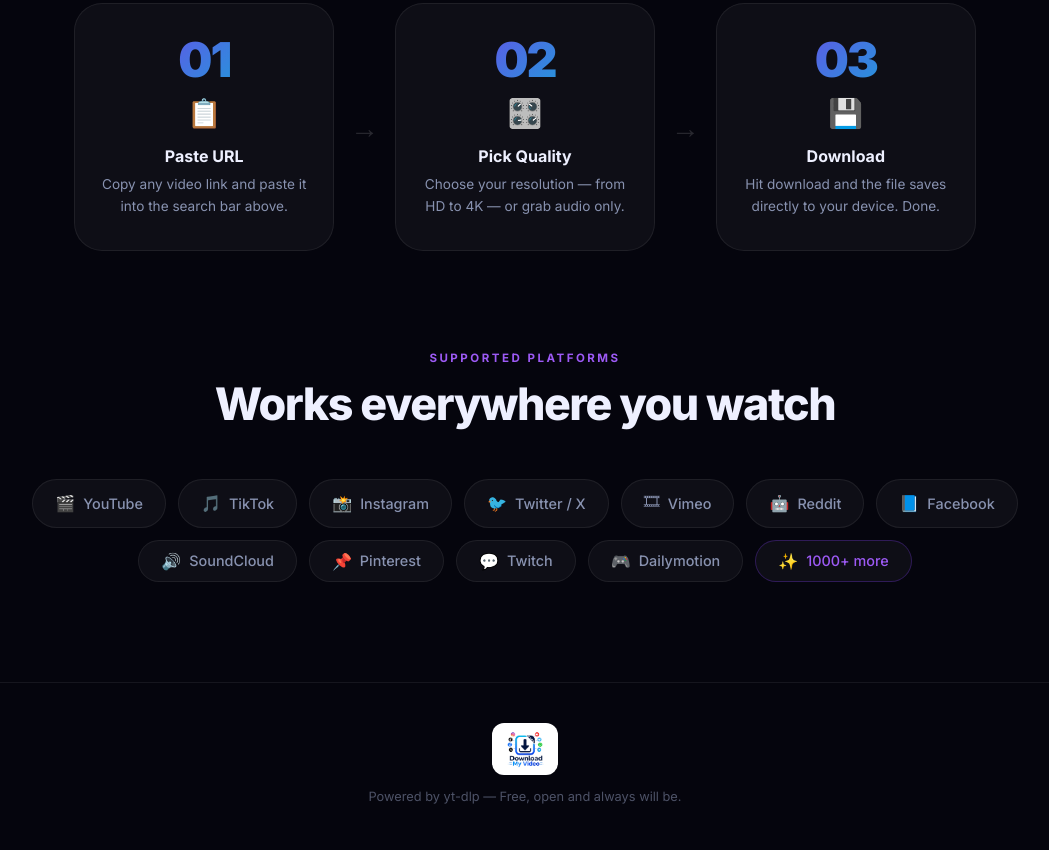
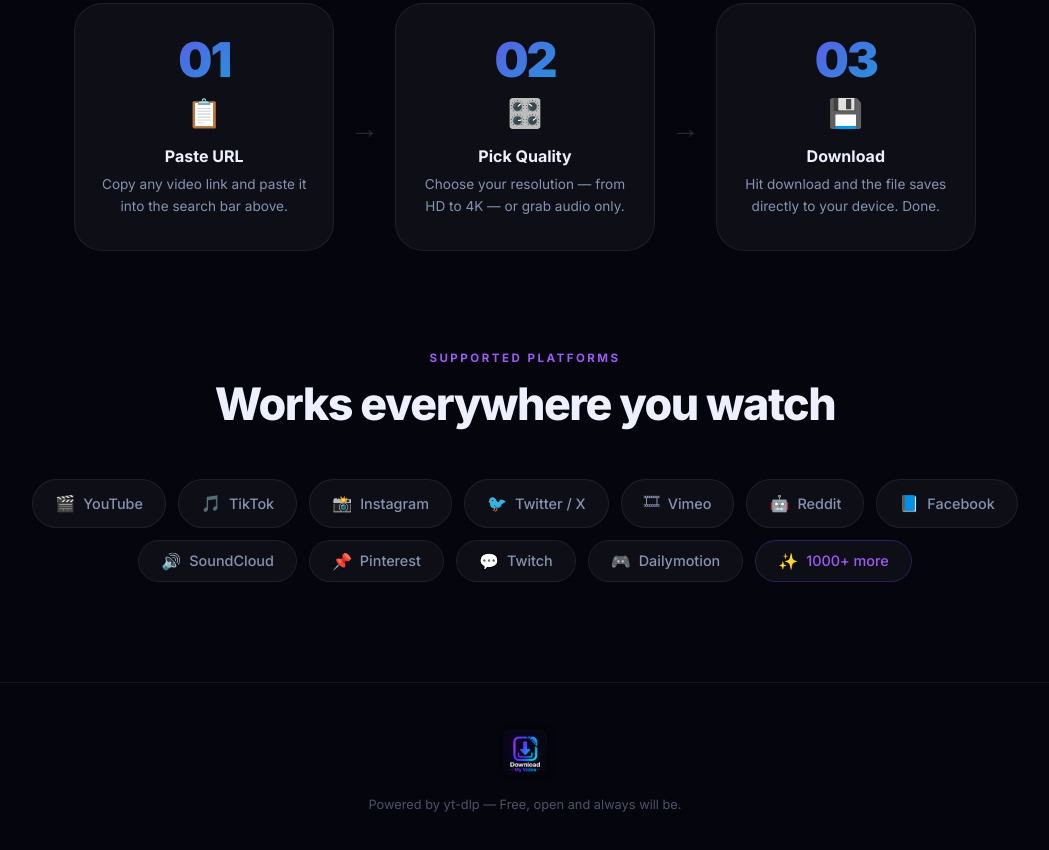
Before and after one commit to Nabeel-Faisal/vedio-downloder, a website: page public/index.html in a window 1280 px wide. Shown: the part 1396-2246 px from the top of the page, without its empty margins (115-1164 px from the left). Drawn offline with Linux system fonts and the light colour scheme.

Commit message:
feat: replace logo with dark-themed logo2 matching app color scheme

```diff
--- a/public/index.html
+++ b/public/index.html
@@ -5,7 +5,7 @@
   <meta name="viewport" content="width=device-width, initial-scale=1.0" />
   <title>Download My Video – Download Any Video Instantly</title>
   <meta name="description" content="Download videos from YouTube, TikTok, Instagram, Twitter, Vimeo, Reddit and 1000+ sites. Free, fast, no watermarks." />
-  <link rel="icon" type="image/png" href="logo.png" />
+  <link rel="icon" type="image/png" href="logo2.png" />
   <link rel="preconnect" href="https://fonts.googleapis.com" />
   <link href="https://fonts.googleapis.com/css2?family=Inter:wght@300;400;500;600;700;800;900&display=swap" rel="stylesheet" />
   <link rel="stylesheet" href="style.css" />
@@ -25,7 +25,7 @@
   <nav class="nav">
     <div class="nav-inner">
       <div class="logo">
-        <img src="logo.png" alt="Download My Video" class="logo-img" />
+        <img src="logo2.png" alt="Download My Video" class="logo-img" />
       </div>
       <div class="nav-pill">✦ Free Forever</div>
     </div>
@@ -191,7 +191,7 @@
     <!-- ── Footer ── -->
     <footer class="footer">
       <div class="footer-logo">
-        <img src="logo.png" alt="Download My Video" class="logo-img logo-img-sm" />
+        <img src="logo2.png" alt="Download My Video" class="logo-img logo-img-sm" />
       </div>
       <p class="footer-text">Powered by yt-dlp &mdash; Free, open and always will be.</p>
     </footer>
--- a/public/style.css
+++ b/public/style.css
@@ -118,18 +118,15 @@
 .logo-text { font-size:18px; font-weight:800; letter-spacing:-0.5px; color:var(--text); }
 
 .logo-img {
-  height: 44px;
+  height: 42px;
   width: auto;
-  border-radius: 10px;
-  background: #fff;
-  padding: 4px 8px;
+  border-radius: 12px;
   display: block;
   object-fit: contain;
 }
 .logo-img-sm {
-  height: 52px;
-  padding: 5px 10px;
-  border-radius: 12px;
+  height: 60px;
+  border-radius: 16px;
 }
 
 .nav-pill {
```
Also changed, not shown: public/logo2.png (added).
